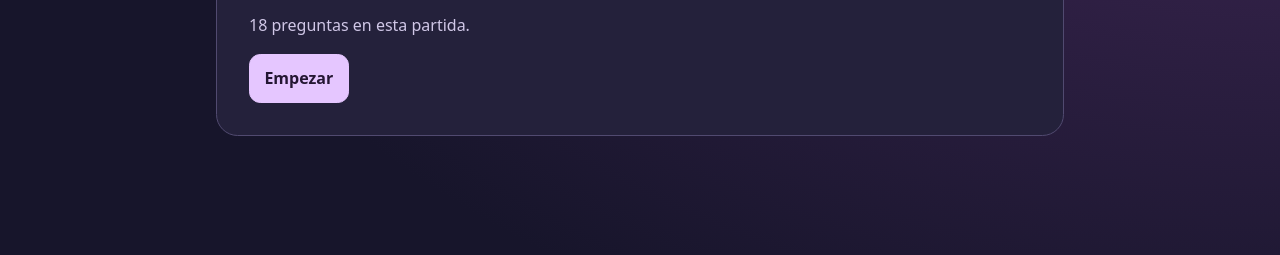
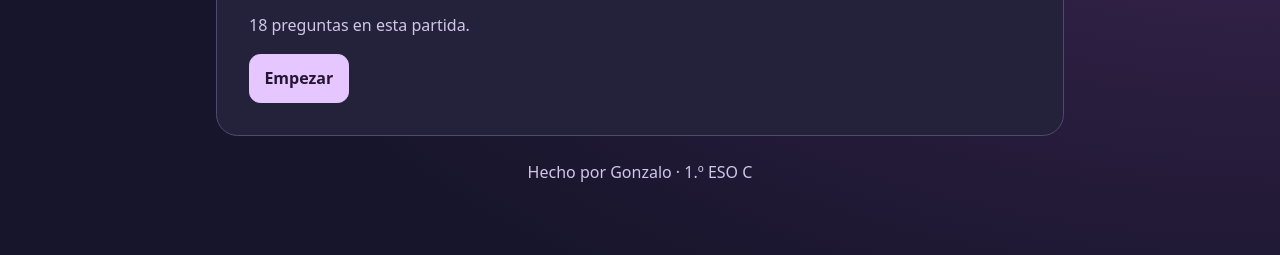
Before and after one commit to mavroak-max/juego-lengua3, a plain HTML site: page index.html in a window 1280 px wide. Shown: the part 321-576 px from the top of the page. Drawn offline with Linux system fonts and the light colour scheme.

Commit message:
Update index.html

```diff
--- a/index.html
+++ b/index.html
@@ -124,6 +124,9 @@
         <button id="menu">Cambiar contenido</button>
       </div>
     </section>
+ <footer style="margin-top: 1.5rem; text-align: center; color: var(--muted);">
+  Hecho por Gonzalo · 1.º ESO C
+</footer>
   </main>
 
   <script>
```
